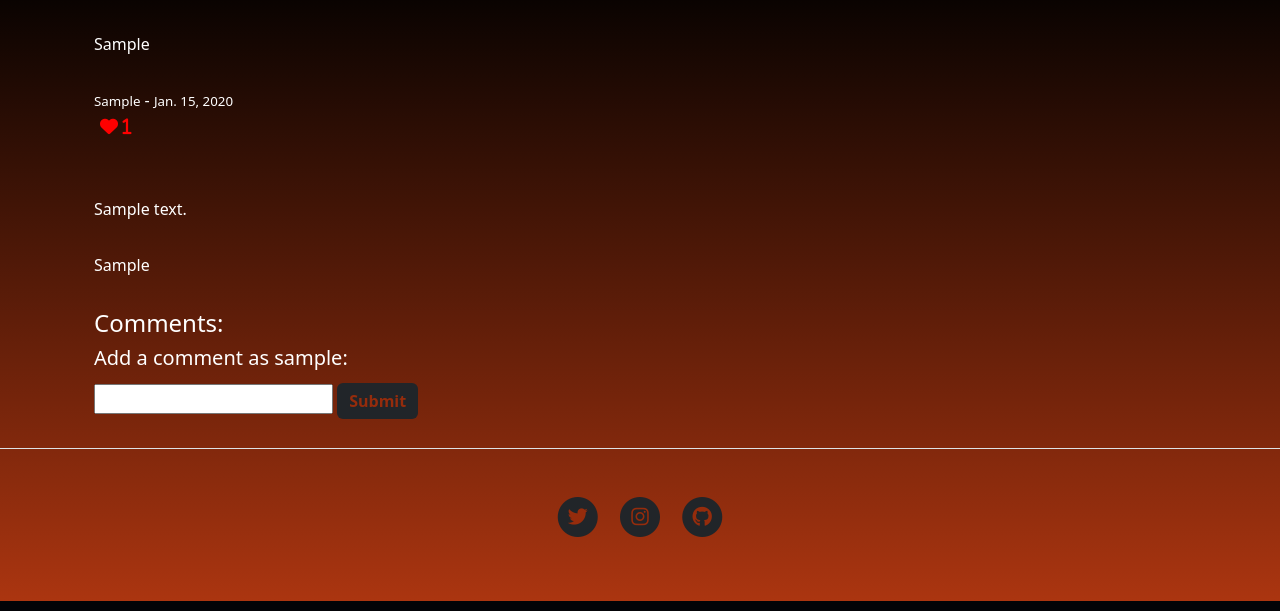
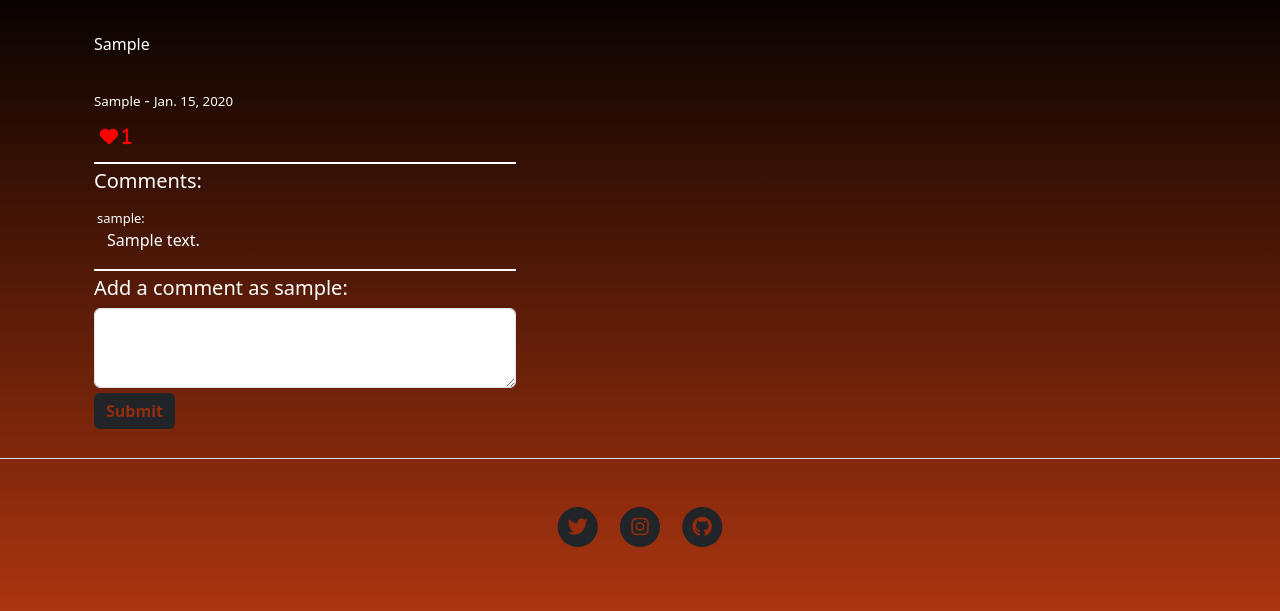
Before and after one commit to HW-Wright/pp4-photography-blog, a Django app: a page that uses templates/specific_post.html in a window 1280 px wide. Shown: the part 675-1286 px from the top of the page. Run offline with Django 3.2, Linux system fonts and the light colour scheme; a user stored in the database is signed in; tables that the repository leaves empty hold one stand-in row (values such as "Sample post"); some libraries are stand-ins or nearby versions.

Commit message:
amend comment view and model to render each comment under the post it was made on, style comment section, render form in specific_post.html, reinstall everything from requirements.txt due to new workspace

```diff
--- a/blog/forms.py
+++ b/blog/forms.py
@@ -7,21 +7,3 @@ class CommentForm(forms.ModelForm):
     class Meta:
         model = Comment
         fields = ('comment_content',)
-        widgets = {
-            'comment_content' : forms.TextInput(attrs={
-                'type': 'text',
-                'placeholder': 'Write comment here...',
-                'name': 'csrfmiddlewaretoken',
-                'value': 'ddnPvIJeAs7VT9uIAjHMKH0Vj68RNHSkr5vCd9UScW7s414G3GkMAanheq1aEEvs'
-            }),
-        }
-
-# class CommentForm(forms.ModelForm):
-#     def validate_comment(self):
-#         data = self.data['comment_content']
-#         if data.length > 500:
-#             raise ValidationError(_('Maximum length 500 characters'))
-#     class Meta:
-#         model = Comment
-#         fields = ['comment_content',]
-#         help_texts = {'comment_content': ('Enter your comment here.')}
--- a/blog/models.py
+++ b/blog/models.py
@@ -1,6 +1,7 @@
 from django.db import models
 from django.contrib.auth.models import User
 from cloudinary.models import CloudinaryField
+from django.conf import settings
 
 STATUS = ((False, 'Draft'), (True, 'Published'))
 
@@ -27,7 +28,7 @@ class Post(models.Model):
 class Comment(models.Model):
     post = models.ForeignKey(Post, on_delete=models.CASCADE, related_name='photo_comment')
     comment_content = models.TextField()
-    created_by = models.CharField(max_length=50)
+    created_by = models.ForeignKey(User, on_delete=models.CASCADE, related_name='comment_author')
     date_created = models.DateTimeField(auto_now_add=True)
 
     class Meta:
--- a/blog/views.py
+++ b/blog/views.py
@@ -16,7 +16,8 @@ class SpecificPost(View):
     def get(self, request, slug, *args, **kwargs):
         queryset = Post.objects.filter(status=True)
         post = get_object_or_404(queryset, slug=slug)
-        comments = Comment.objects.order_by('-date_created')
+        comments = post.photo_comment.order_by("date_created")
+        print(CommentForm())
         liked = False
         if post.likes.filter(id=self.request.user.id).exists():
             liked = True
@@ -28,23 +29,22 @@ class SpecificPost(View):
                 'post': post,
                 'comments': comments,
                 'liked': liked,
-                'comment': CommentForm()
+                'comment_form': CommentForm()
             },
         )
 
     def post(self, request, slug, *args, **kwargs):
-        queryset = Post.objects.filter(status=1)
+        queryset = Post.objects.filter(status=True)
         post = get_object_or_404(queryset, slug=slug)
-        comments = post.comments.filter(approved=True).order_by("-created_on")
+        comments = post.photo_comment.order_by("date_created")
         liked = False
         if post.likes.filter(id=self.request.user.id).exists():
             liked = True
 
         comment_form = CommentForm(data=request.POST)
         if comment_form.is_valid():
-            comment_form.instance.email = request.user.email
-            comment_form.instance.name = request.user.username
             comment = comment_form.save(commit=False)
+            comment.created_by = request.user
             comment.post = post
             comment.save()
         else:
@@ -52,12 +52,12 @@ class SpecificPost(View):
 
         return render(
             request,
-            "post_detail.html",
+            "specific_post.html",
             {
                 "post": post,
                 "comments": comments,
                 "commented": True,
-                "comment_form": comment_form,
+                "comment_form": CommentForm(),
                 "liked": liked
             },
         )
--- a/static/css/style.css
+++ b/static/css/style.css
@@ -179,8 +179,46 @@ body {
   color: #fff;
 }
 
+.fa-heart {
+  padding: 15px 0px 15px;
+}
+
 .comment-btn {
   margin-top: 5px;
+  display: block;
+}
+
+.requiredField {
+  display: none;
+}
+
+#id_comment_content {
+  width: 33vw;
+  height: 10vh;
+}
+
+#comment-author {
+  font-size: small;
+  margin-top: 5px;
+  margin-bottom: 0;
+}
+
+#comment {
+  font-size: medium;
+  margin-top: 0;
+  margin-bottom: 2px;
+  padding-left: 10px;
+}
+
+.specific-comment {
+  width: 33vw;
+  padding: 3px 3px 15px 3px;
+}
+
+.comment-header {
+  padding-top: 5px;
+  border-top: 2px solid #fff;
+  width: 33vw;
 }
 
 /* login.html/logout.html/signup.html */
--- a/templates/specific_post.html
+++ b/templates/specific_post.html
@@ -1,4 +1,6 @@
 {% extends "base.html" %}
+
+{% load crispy_forms_tags %}
 
 {% block content %}
 
@@ -33,28 +35,25 @@
                                 {% endif %}
                             </form>
                         {% else %}
-                                <div><i class="fa-solid fa-heart likes"></i><span class="likes"> {{ post.likes_count }}</span></div>
+                                <div><i class="fa-regular fa-heart likes"></i><span class="likes"> {{ post.likes_count }}</span></div>
                         {% endif %}
-
-                    </div>
-                    <br>
-                    <div class="comment-section">
-                        {% for comment in comments %}
-                            <div>
-                                <p class="comment">{{ comment.comment_content }}</p>
-                                <p class="comment-author">{{ comment.created_by }}</p>
-                            </div>
-                        {% endfor %}
                     </div>
                     <div>
                         {% if user.is_authenticated %}
-                        <h4>Comments:</h4>
-                        <h5>Add a comment as {{ user.username }}:</h5>
+                        <h5 class="comment-header">Comments:</h5>
+                        <div class="comment-section">
+                            {% for comment in comments %}
+                                <div class="specific-comment">
+                                    <p id="comment-author">{{ comment.created_by }}:</p>
+                                    <p id="comment">{{ comment.comment_content }}</p>
+                                </div>
+                            {% endfor %}
+                        </div>
+                        <h5 class="comment-header">Add a comment as {{ user.username }}:</h5>
                             <div>
                                 <form method="POST" class="comment-form">
-                                    {{ comment_form }}
+                                    {{ comment_form | crispy }}
                                     {% csrf_token %}
-                                    <input type="text" maxlength="500" minlength="1" required id="comment-input">
                                     <button type="submit" class="btn btn-danger comment-btn">Submit</button>
                                 </form>
                         {% else %}
```
Also changed, not shown: pp4_photography_blog/settings.py (+5 -3 lines), blog/migrations/0004_alter_comment_created_by.py (added).
